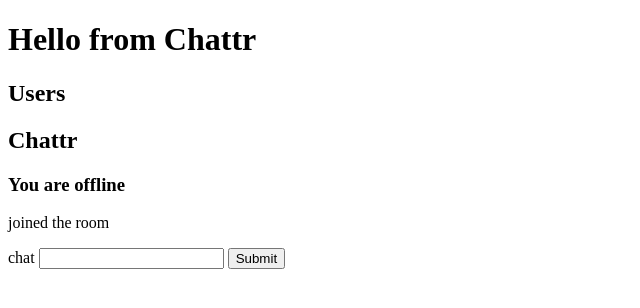
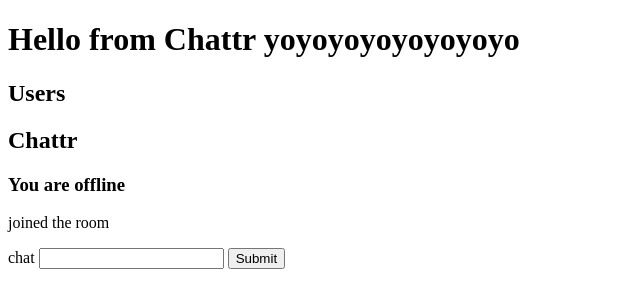
Before and after one commit to FiF0o/express-socket.io-POC, a website: page src/index.jade in a window 1280 px wide. Shown: the whole page, without its empty margins (0-640 px from the left). Drawn offline with nearby package versions, Linux system fonts and the light colour scheme; files that its build step writes are made by us from their sources.

```diff
--- a/src/index.jade
+++ b/src/index.jade
@@ -5,7 +5,7 @@
     title Document
   body
     header
-      h1 Hello from Chattr
+      h1 Hello from Chattr yoyoyoyoyoyoyoyo
     main
       h2 Users
       section
```
Also changed, not shown: package.json (+8 -7 lines), 1 other file.
